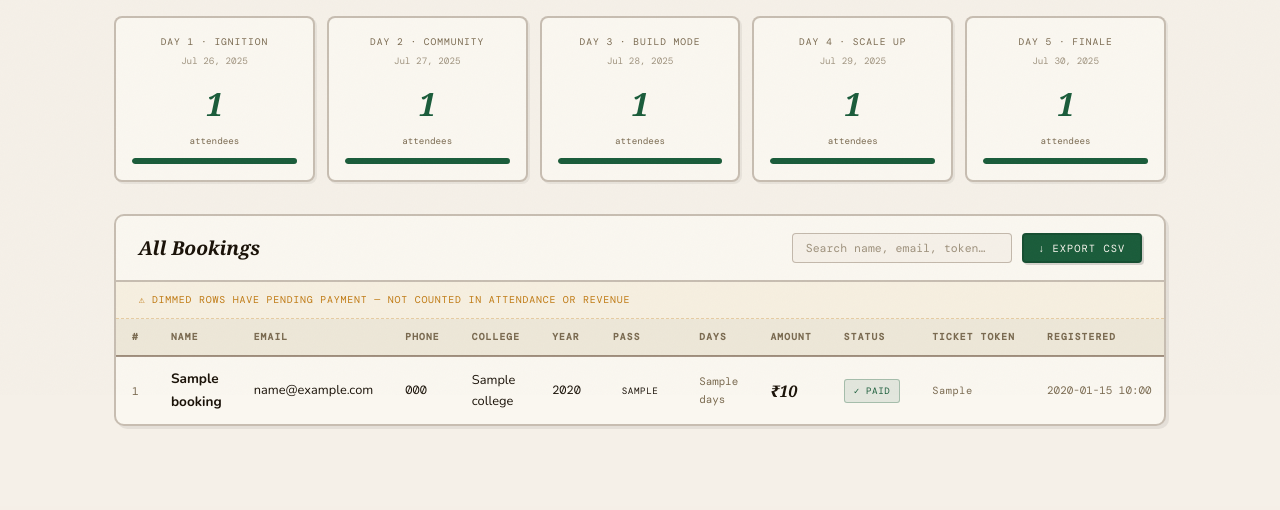
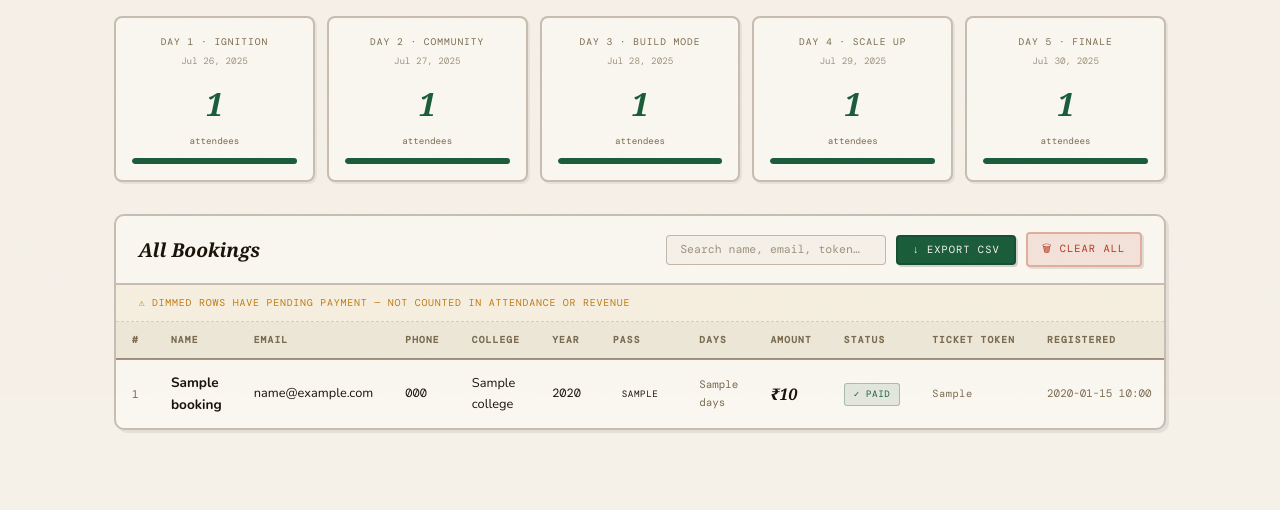
Before and after one commit to megamindron787/byte-website, a Flask app: template templates/admin.html in a window 1280 px wide. Shown: the part 405-915 px from the top of the page. Before the commit the page ends 834 px from the top, so only its background shows below. Run offline with Flask 3, Linux system fonts and the light colour scheme; the template is opened without the code that fills it: most values are stand-ins (such as "Sample title", 1, 10 or a date in 2020); parts of the project's set-up code (start-up, migrations or seed data) failed here and were passed over; some web fonts are replaced.

Commit message:
port and admin page changes

```diff
--- a/main.py
+++ b/main.py
@@ -178,7 +178,27 @@ def admin_bookings():
     return jsonify([dict(r) for r in rows])
 
 
+# ── Admin: Delete single booking ─────────────────────────────────────────────
+@app.route("/admin/delete/<int:booking_id>", methods=["POST"])
+@require_auth
+def admin_delete_booking(booking_id):
+    with __import__('database').get_db() as conn:
+        conn.execute("DELETE FROM bookings WHERE id = ?", (booking_id,))
+    return jsonify(success=True)
 
+
+# ── Admin: Delete all bookings ────────────────────────────────────────────────
+@app.route("/admin/delete-all", methods=["POST"])
+@require_auth
+def admin_delete_all():
+    with __import__('database').get_db() as conn:
+        conn.execute("DELETE FROM bookings")
+    return jsonify(success=True)
+
+
+if __name__ == "__main__":
+    port = int(os.environ.get("PORT", 5000))
+    app.run(host="0.0.0.0", port=port, debug=False)
 # =============================================================================
 #  Admin dashboard  GET /admin
 #  Protected by ADMIN_PASSWORD in .env
@@ -210,6 +230,3 @@ def admin_dashboard():
         stats=get_stats(),
         bookings=[dict(r) for r in get_all_bookings()]
     )
-
-if __name__ == "__main__":
-    app.run(debug=True)
--- a/static/admin.css
+++ b/static/admin.css
@@ -529,3 +529,44 @@ tr.pending-row .badge.unpaid {
     text-transform: uppercase;
     color: var(--amber);
 }
+
+/* Delete buttons */
+.delete-btn {
+    font-family: var(--fm);
+    font-size: .65rem;
+    letter-spacing: .06em;
+    padding: .25rem .6rem;
+    border-radius: 3px;
+    cursor: pointer;
+    background: rgba(181, 52, 26, .08);
+    color: var(--accent);
+    border: 1.5px solid rgba(181, 52, 26, .25);
+    transition: background .15s, transform .1s;
+}
+
+.delete-btn:hover {
+    background: rgba(181, 52, 26, .18);
+    transform: scale(1.05);
+}
+
+.delete-all-btn {
+    font-family: var(--fm);
+    font-size: .65rem;
+    letter-spacing: .1em;
+    text-transform: uppercase;
+    padding: .4rem .9rem;
+    border-radius: 4px;
+    cursor: pointer;
+    background: rgba(181, 52, 26, .1);
+    color: var(--accent);
+    border: 2px solid rgba(181, 52, 26, .3);
+    box-shadow: 2px 2px 0 rgba(0, 0, 0, .1);
+    transition: transform .1s, box-shadow .1s, background .15s;
+}
+
+.delete-all-btn:hover {
+    background: var(--accent);
+    color: #FAF7F0;
+    transform: translate(-1px, -1px);
+    box-shadow: 3px 3px 0 rgba(0, 0, 0, .15);
+}
--- a/templates/admin.html
+++ b/templates/admin.html
@@ -93,6 +93,7 @@
                     <input class="search-box" id="search" placeholder="Search name, email, token…"
                         oninput="filterTable()" />
                     <button class="export-btn" onclick="exportCSV()">↓ Export CSV</button>
+                    <button class="delete-all-btn" onclick="deleteAll()">🗑 Clear All</button>
                 </div>
             </div>
             <div class="pending-note">⚠ Dimmed rows have pending payment — not counted in attendance or revenue</div>
@@ -113,6 +114,7 @@
                             <th>Status</th>
                             <th>Ticket Token</th>
                             <th>Registered</th>
+                            <th></th>
                         </tr>
                     </thead>
                     <tbody id="table-body">
@@ -136,6 +138,7 @@
                             </td>
                             <td class="token-cell">{{ b.ticket_token }}</td>
                             <td class="date-cell">{{ b.created_at[:16] if b.created_at else '—' }}</td>
+                            <td><button class="delete-btn" onclick="deleteRow({{ b.id }}, this)">✕</button></td>
                         </tr>
                         {% else %}
                         <tr>
@@ -150,11 +153,26 @@
     </div>
 
     <script>
-        function filterTable() {
-            var q = document.getElementById('search').value.toLowerCase();
-            document.querySelectorAll('#table-body tr').forEach(function (row) {
-                row.style.display = row.textContent.toLowerCase().includes(q) ? '' : 'none';
-            });
+        async function deleteRow(id, btn) {
+            if (!confirm('Delete this booking?')) return;
+            const res = await fetch('/admin/delete/' + id, { method: 'POST' });
+            if ((await res.json()).success) {
+                btn.closest('tr').remove();
+            }
+        }
+
+        async function deleteAll() {
+            if (!confirm('Delete ALL bookings? This cannot be undone.')) return;
+            const res = await fetch('/admin/delete-all', { method: 'POST' });
+            if ((await res.json()).success) {
+                document.getElementById('table-body').innerHTML =
+                    '<tr><td colspan="13" class="no-results">No bookings yet</td></tr>';
+            }
+        }
+        var q = document.getElementById('search').value.toLowerCase();
+        document.querySelectorAll('#table-body tr').forEach(function (row) {
+            row.style.display = row.textContent.toLowerCase().includes(q) ? '' : 'none';
+        });
         }
 
         function exportCSV() {
```
